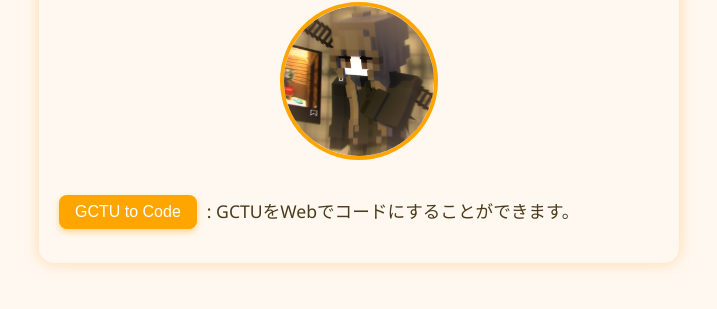
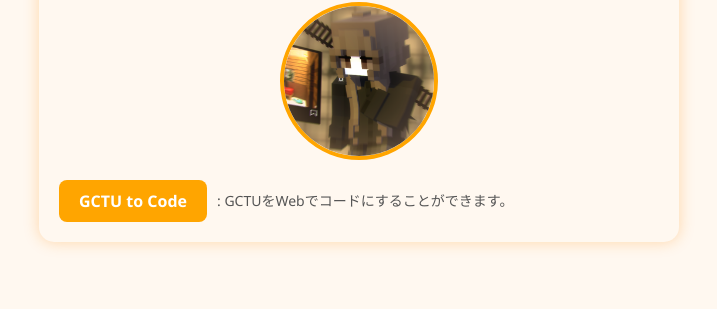
Before and after one commit to KITUNEchan/KITUNE_WebSite, a plain HTML site: page index.html in a window 1280 px wide. Shown: the part 157-466 px from the top of the page, without its empty margins (281-998 px from the left). Drawn offline with Linux system fonts and the light colour scheme.

Commit message:
Add files via upload

```diff
--- a/index.html
+++ b/index.html
@@ -8,11 +8,9 @@
 <body>
   <h1>きつね893</h1>
   <img src="icon.jpeg" alt="きつねちゃんのアイコン" />
-  <div class="button-with-description">
-    <a href="https://kitunechan.github.io/GCTU_to_Code/" target="_blank">
-      <button>GCTU to Code</button>
-    </a>
-    <p>: GCTUをWebでコードにすることができます。</p>
-  </div>
+<div class="button-with-description">
+  <a href="https://kitunechan.github.io/GCTU_to_Code/" target="_blank" class="btn-link">GCTU to Code</a>
+  <p class="description">: GCTUをWebでコードにすることができます。</p>
+</div>
 </body>
 </html>
--- a/style.css
+++ b/style.css
@@ -28,29 +28,30 @@ p {
   text-align: center;
 }
 
-button {
-
+.btn-link {
+  display: inline-block;
   background-color: #ffa500;
-  border: none;
   color: white;
-  padding: 8px 16px;
-  font-size: 1rem;
+  padding: 10px 20px;
   border-radius: 8px;
+  text-decoration: none;
+  font-weight: bold;
   cursor: pointer;
   transition: background-color 0.3s ease;
-    box-shadow: 0 3px 6px rgba(255, 165, 0, 0.4);
-}
-button:hover {
-  box-shadow: 0 5px 10px rgba(255, 140, 0, 0.6);
 }
 
-button:hover {
+.btn-link:hover {
   background-color: #ff8800;
 }
 
 .button-with-description {
   display: flex;
   align-items: center;
-  gap: 10px;
-  margin-top: 16px;
+  gap: 10px; /* ボタンと説明の間隔 */
 }
+
+.description {
+  margin: 0;      /* pタグの上下マージンを消して揃える */
+  font-size: 14px;
+  color: #555;
+}
```
